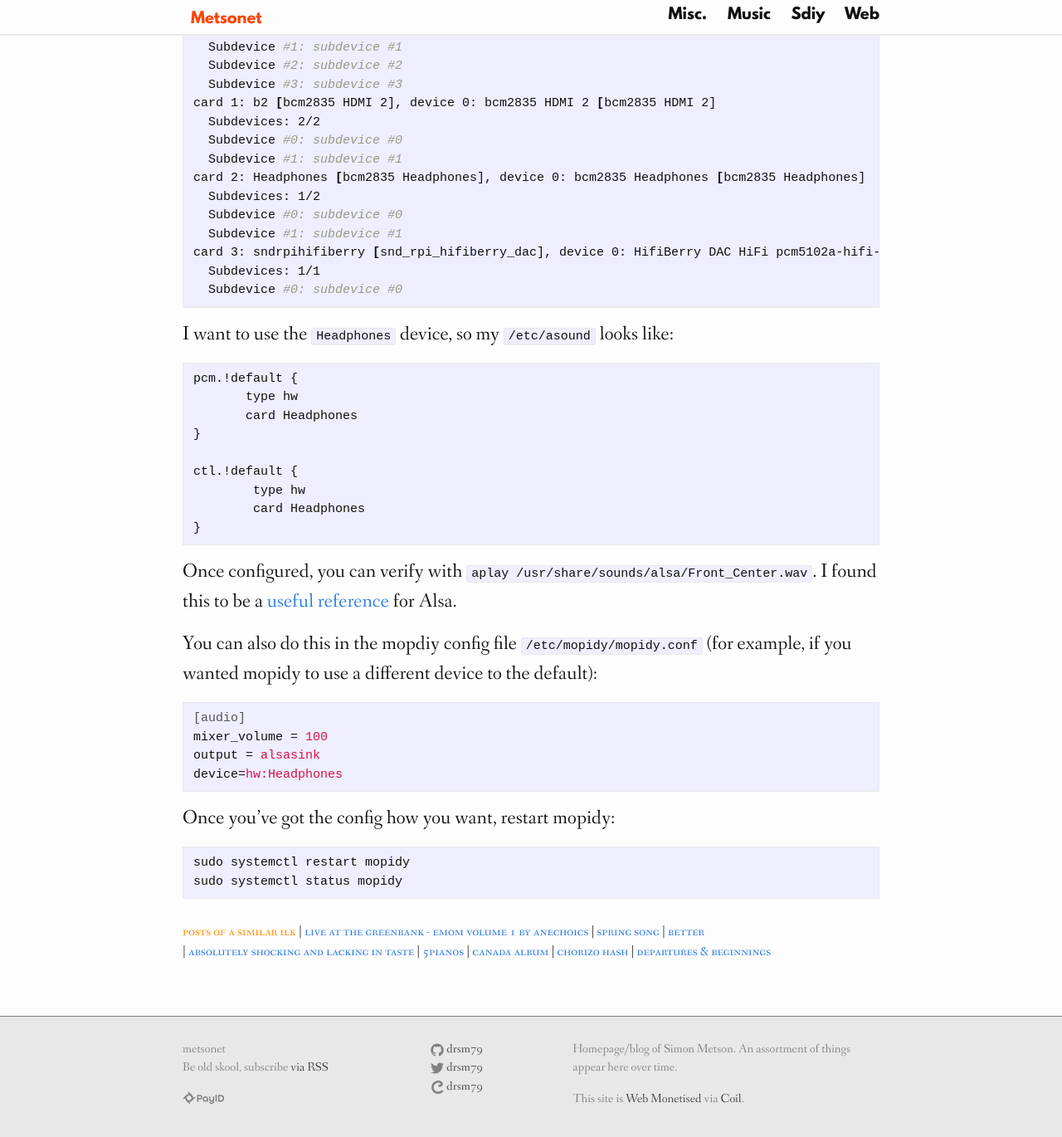
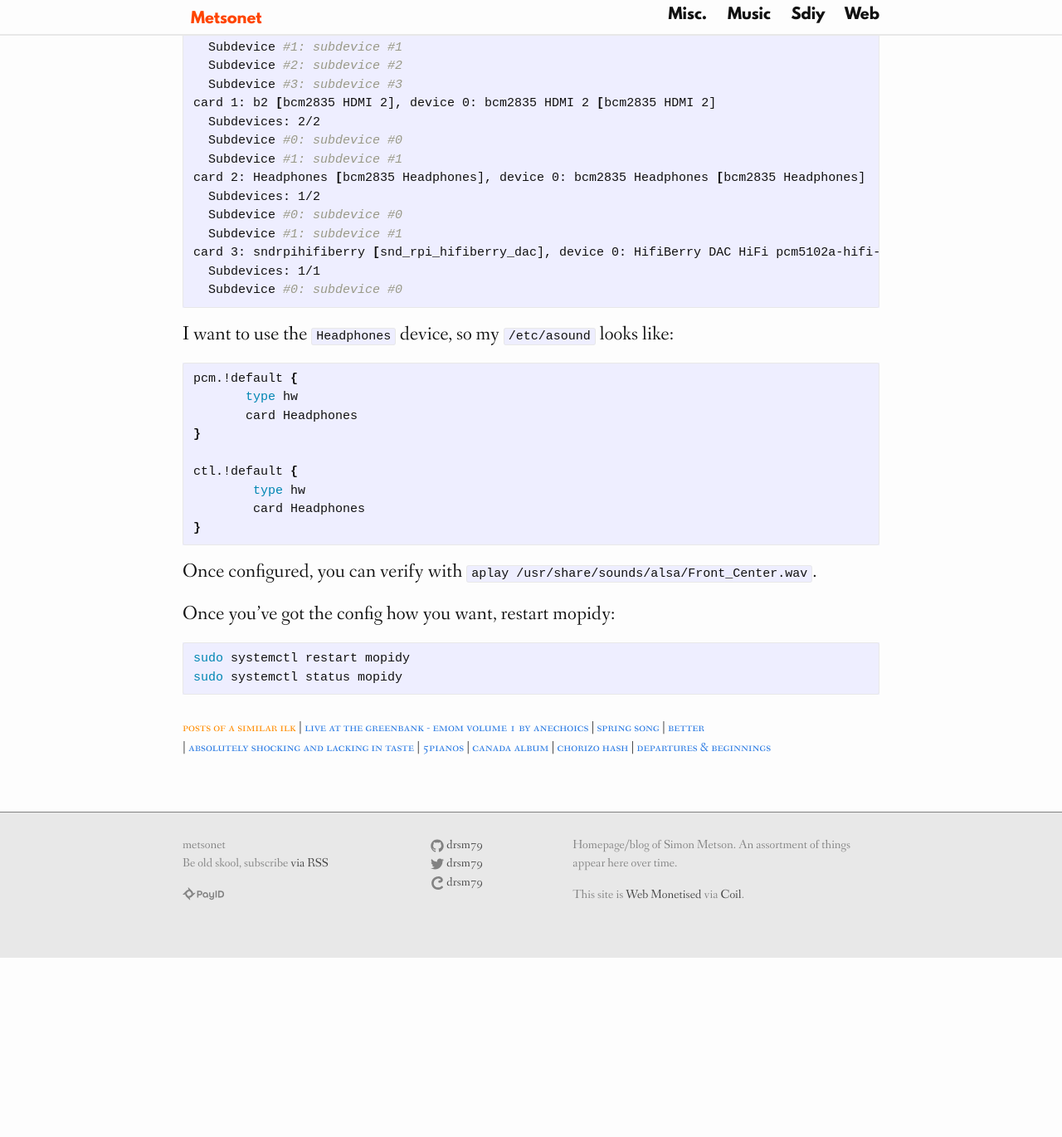
Before and after one commit to drsm79/drsm79.github.com, a Jekyll site: the page built from _posts/2020-11-06-Office_music_with_Mopidy.md, in a window 1280 px wide and 1400 px high, scrolled down 1101 px. Shown: the top 1370 px of the window at 83% size. Built offline with Jekyll 4.4.1, drawn with Linux system fonts in a browser that asks for light colours; comment, search, counter and statistics services are not loaded; after the commit the page ends 2255 px from its top, so only the background shows below that.

Commit message:
fix mopidy

````diff
--- a/_posts/2020-11-06-Office_music_with_Mopidy.md
+++ b/_posts/2020-11-06-Office_music_with_Mopidy.md
@@ -46,7 +46,7 @@ card 3: sndrpihifiberry [snd_rpi_hifiberry_dac], device 0: HifiBerry DAC HiFi pc
 
 I want to use the `Headphones` device, so my `/etc/asound` looks like:
 
-```
+```sh
 pcm.!default {
        type hw
        card Headphones
@@ -58,20 +58,11 @@ ctl.!default {
 }
 ```
 
-Once configured, you can verify with `aplay /usr/share/sounds/alsa/Front_Center.wav`. I found this to be a [useful reference](https://www.alsa-project.org/wiki/Asoundrc) for Alsa.
-
-You can also do this in the mopdiy config file `/etc/mopidy/mopidy.conf` (for example, if you wanted mopidy to use a different device to the default):
-
-```ini
-[audio]
-mixer_volume = 100
-output = alsasink
-device=hw:Headphones
-```
+Once configured, you can verify with `aplay /usr/share/sounds/alsa/Front_Center.wav`.
 
 Once you've got the config how you want, restart mopidy:
 
-```
+```sh
 sudo systemctl restart mopidy
 sudo systemctl status mopidy
 ```
````
